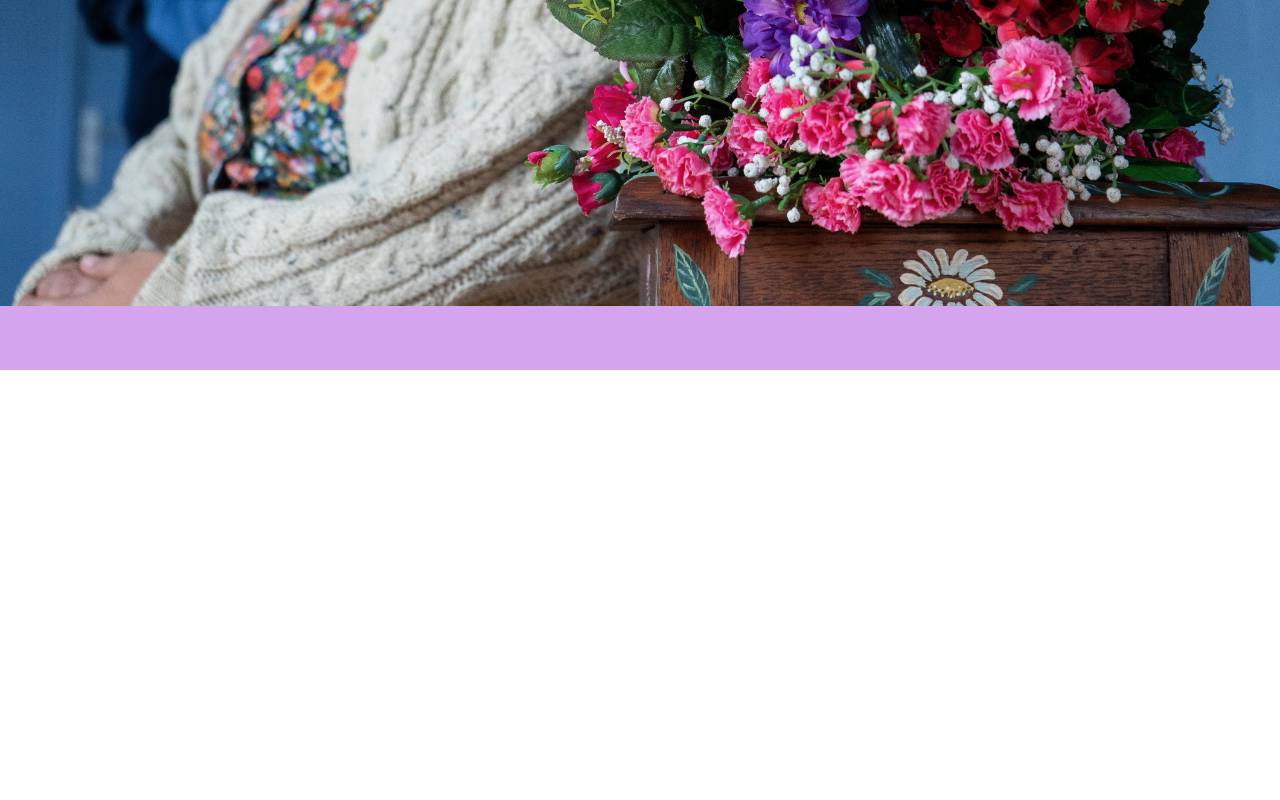
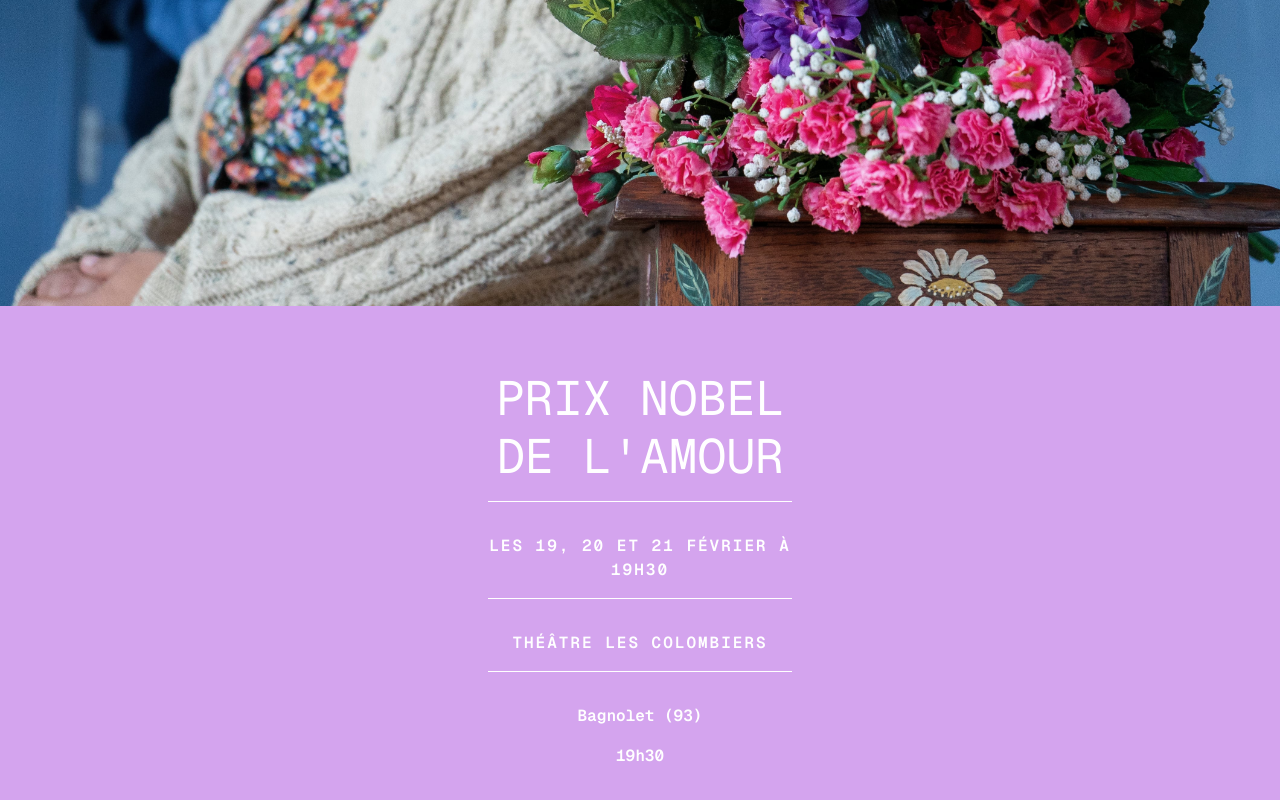
Before and after one commit to Louissnsn/LaSyncopeV2, a Next.js app: page /agenda in a window 1280 px wide. Shown: the part 630-1430 px from the top of the page. Before the commit the page ends 1000 px from the top, so only its background shows below. Built offline with nearby package versions, Linux system fonts and the light colour scheme; a web font is replaced by a local one.

Commit message:
styling and agenda

```diff
--- a/app/(ui)/agenda/page.js
+++ b/app/(ui)/agenda/page.js
@@ -9,30 +9,25 @@ export default function Agenda() {
   const datesNobel = data1.prixnobeldelamour.dates?.aVenir[0].représentations;
   const datesLoup = data1.quandleloup.dates?.aVenir[0].représentations;
 
-  const agenda = ["AGENDA", "Saison 2024-2025"];
+  const agenda = ["AGENDA", "Saison 2025-2026"];
   const titles = [
     "Tout ce qu'il y a dans le ventre des poissons",
     "École d'été",
     "Quand le loup n'y est plus",
     "Prix Nobel de l'amour",
   ];
+
+const titleNobel = data1.prixnobeldelamour.title.join(" ");
   return (
     <>
       <Cover src={nobel2} title={agenda} altText="Photographie du spectacle" />
       <div className={styles.parent}>
         <div className={styles.container}>
-          {datesEcole.length > 0 &&
-            datesEcole?.map((dataEcole, index) => {
-              return <div key={index}>{dataEcole.représentations}</div>;
-            })}
           {datesPoissons.length > 0 &&
             datesPoissons?.map((dataPoissons, index) => {
               return <div key={index}>{dataPoissons.représentations.lieu}</div>;
             })}
-          {datesNobel.length > 0 &&
-            datesPoissons.map((dataNobel, index) => {
-              return <div key={index}> {dataNobel.représentations.lieu}</div>;
-            })}
+
           {datesLoup.length > 0 &&
             datesLoup.map((dataLoup, index) => {
               return (
@@ -57,6 +52,27 @@ export default function Agenda() {
                 </div>
               );
             })}
+              {datesNobel.length > 0 &&
+            datesNobel?.map((datesNobel, index) => {
+              return (
+                <div className={styles.content} key={index}>
+                  <div className={styles.title}>{titleNobel}</div>
+                  <div className={styles.divider}></div>
+                  <div className={styles.subtitle}> {datesNobel.date}</div>
+                  <div className={styles.divider}></div>
+                  <a
+                    href="https://lecolombier-langaja.com/programmation/2025-2026/prix-nobel-de-lamour/index.html"
+                    className={styles.subtitle}
+                    rel="noopener noreferrer"
+                  >
+                    {datesNobel.lieu}
+                  </a>
+                  <div className={styles.divider}></div>
+                  <p className={styles.eventLocation}>Bagnolet (93)</p>
+                    <p className={styles.time}>19h30</p>
+                </div>
+              );
+            })}
         </div>
       </div>
     </>
--- a/app/data/spectaclesData.js
+++ b/app/data/spectaclesData.js
@@ -354,7 +354,7 @@ export const data1 = {
           représentations: [
             {
               date: "Les 19, 20 et 21 février à 19h30",
-              lieu: "Théâtre à Durée Indéterminée (TDI)",
+              lieu: "Théâtre Les Colombiers",
             },
           ],
         },
--- a/app/styles/Agenda.module.css
+++ b/app/styles/Agenda.module.css
@@ -41,6 +41,11 @@
   font-weight: bold;
   text-decoration: none;
   color: var(--color-text-inverse);
+  transition: transform 0.3s ease, color 0.3s ease;}
+
+a.subtitle:hover {
+  transform: scale(1.05);
+  color: var(--color-accent);
 }
 
 .eventLocation {
```
